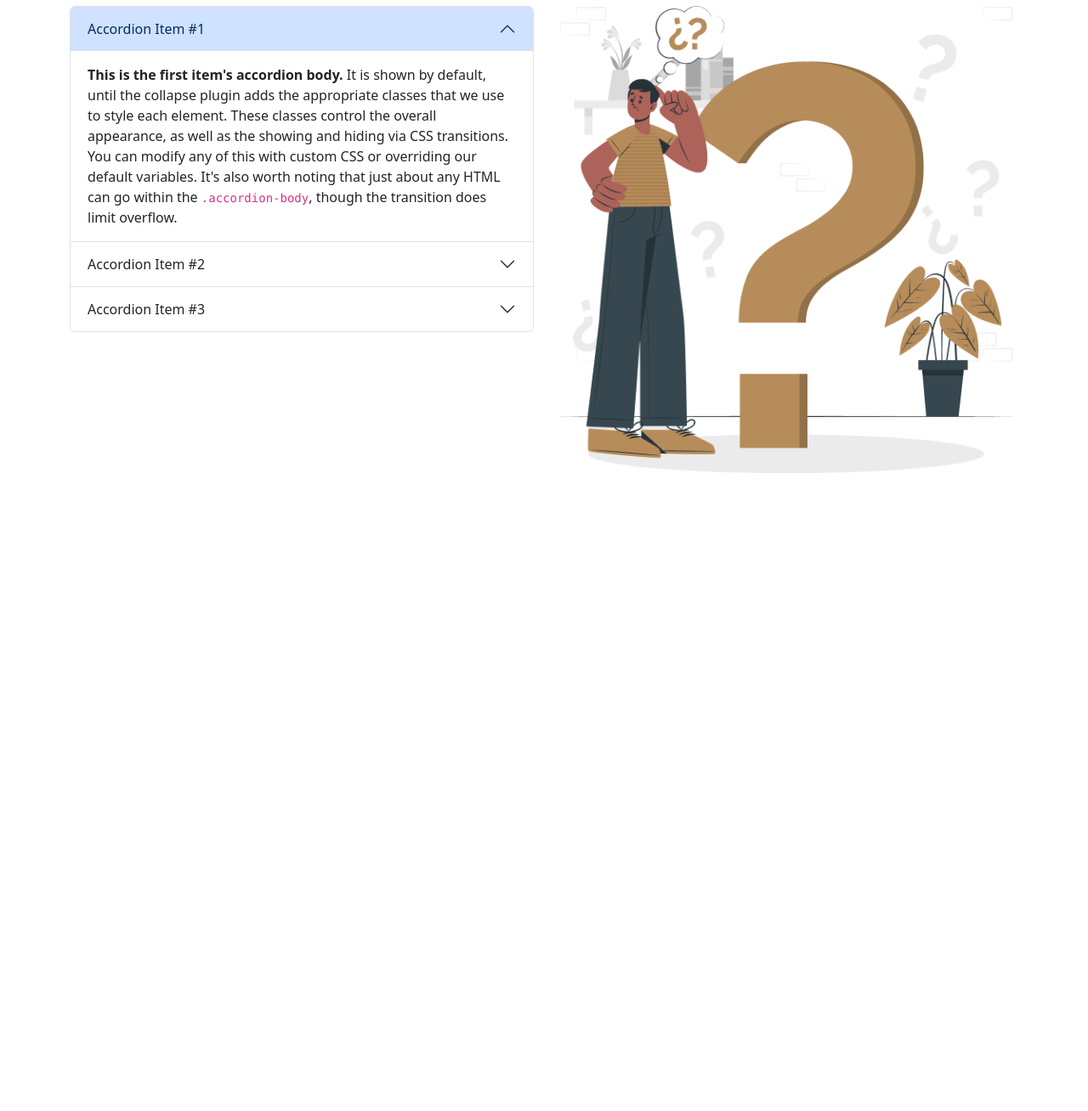
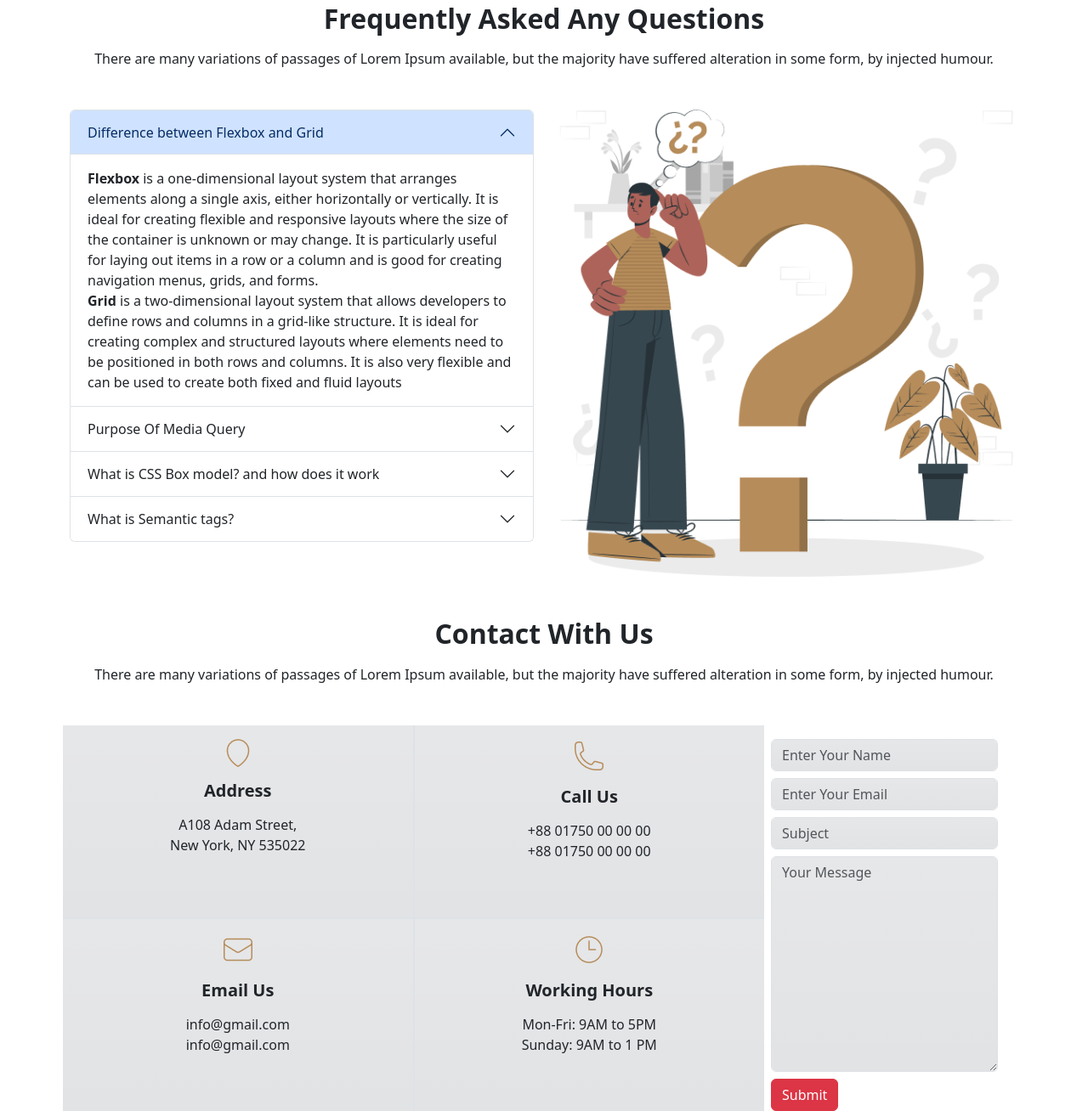
Before and after one commit to ras1k/legal-house-bootstrap, a plain HTML site: page index.html in a window 1280 px wide. Shown: the part 2835-4143 px from the top of the page at 85% size. Before the commit the page ends 3392 px from the top, so only its background shows below. Drawn offline with nearby package versions, Linux system fonts and the light colour scheme; a web font is replaced by a local one.

Commit message:
new section added

```diff
--- a/css/style.css
+++ b/css/style.css
@@ -8,18 +8,13 @@ body {
 .image{
     background-image: url(../images/banner.png);
     width: auto;
-    height: 550px;
+    height: 80vh;
     background-position: center;
 }
 
-/* .banner-container {
-    position: relative;
-    text-align: center;
-    color: white;
-  }
-.centered {
-    position: absolute;
-    top: 50%;
-    left: 50%;
-    transform: translate(-50%, -50%);
-  } */
+@media only screen and (max-width: 576px){
+    .image{
+        width: 100%;
+        height: 50vh;
+    }
+}
--- a/index.html
+++ b/index.html
@@ -185,10 +185,9 @@
         </section>
         <section class="container mt-5">
             <div class="text-center">
-                <div class="text-center">
+                <div class="text-center mb-5">
                     <h2 class="mb-3 fw-bold">What Our Client Say</h2>
-                    <p>There are many variations of passages of Lorem Ipsum available, but the majority have
-                        suffered alteration in some form, by injected humour.
+                    <p>There are many variations of passages of Lorem Ipsum available, but the majority have suffered alteration in some form, by injected humour.
                     </p>
                 </div>
                 <div id="carouselExampleCaptions" class="carousel slide" data-bs-ride="false">
@@ -200,21 +199,21 @@
                     <div class="carousel-inner" style="height: 50rem;">
                       <div class="carousel-item active" >
                         <img src="images/slider-1.jpg" class="d-block w-100" alt="...">
-                        <div class="carousel-caption d-none d-md-block">
-                            <img src="images/person.png" alt="">
-                          <h5>Awlad Hasan</h5>
-                          <h6>UI/UX Designer</h6>
-                          <p>Contrary to popular belief, Lorem Ipsum is not simply random text. It has roots in a piece of classical Latin
-                            literature from 45 BC, making it over 2000 years old. Richard McClintock, a Latin professor at Hampden-Sydney
-                            College in Virginia, looked up one of the more obscure Latin words, consectetur..</p>
+                        <div class="carousel-caption d-none d-md-block ">
+                                <img class="" src="images/person.png" alt="">
+                                <h5 class="mt-3 mb-3">Awlad Hasan</h5>
+                                <h6 class="mb-3">UI/UX Designer</h6>
+                                <p>Contrary to popular belief, Lorem Ipsum is not simply random text. It has roots in a piece of classical Latin
+                                  literature from 45 BC, making it over 2000 years old. Richard McClintock, a Latin professor at Hampden-Sydney
+                                  College in Virginia, looked up one of the more obscure Latin words, consectetur..</p>
                         </div>
                       </div>
                       <div class="carousel-item">
                         <img src="images/slider-2.jpg" class="d-block w-100" alt="...">
                         <div class="carousel-caption d-none d-md-block">
                             <img src="images/person.png" alt="">
-                            <h5>Awlad Hasan</h5>
-                            <h6>UI/UX Designer</h6>
+                            <h5 class="mb-3 mt-3">Awlad Hasan</h5>
+                            <h6 class="mb-3">UI/UX Designer</h6>
                             <p>Contrary to popular belief, Lorem Ipsum is not simply random text. It has roots in a piece of classical Latin
                               literature from 45 BC, making it over 2000 years old. Richard McClintock, a Latin professor at Hampden-Sydney
                               College in Virginia, looked up one of the more obscure Latin words, consectetur..</p>
@@ -224,8 +223,8 @@
                         <img src="images/slider-3.jpg" class="d-block w-100" alt="...">
                         <div class="carousel-caption d-none d-md-block">
                             <img src="images/person.png" alt="">
-                            <h5>Awlad Hasan</h5>
-                            <h6>UI/UX Designer</h6>
+                            <h5 class="mb-3 mt-3">Awlad Hasan</h5>
+                            <h6 class="mb-3">UI/UX Designer</h6>
                             <p>Contrary to popular belief, Lorem Ipsum is not simply random text. It has roots in a piece of classical Latin
                               literature from 45 BC, making it over 2000 years old. Richard McClintock, a Latin professor at Hampden-Sydney
                               College in Virginia, looked up one of the more obscure Latin words, consectetur..</p>
@@ -243,6 +242,7 @@
                   </div>
             </div>
         </section>
+
         <section class="container">
             <div class="text-center">
                 <h2 class="mb-3 fw-bold">Frequently Asked Any Questions</h2>
@@ -257,36 +257,51 @@
                         <div class="accordion-item">
                           <h2 class="accordion-header" id="headingOne">
                             <button class="accordion-button" type="button" data-bs-toggle="collapse" data-bs-target="#collapseOne" aria-expanded="true" aria-controls="collapseOne">
-                              Accordion Item #1
+                              Difference between Flexbox and Grid
                             </button>
                           </h2>
                           <div id="collapseOne" class="accordion-collapse collapse show" aria-labelledby="headingOne" data-bs-parent="#accordionExample">
                             <div class="accordion-body">
-                              <strong>This is the first item's accordion body.</strong> It is shown by default, until the collapse plugin adds the appropriate classes that we use to style each element. These classes control the overall appearance, as well as the showing and hiding via CSS transitions. You can modify any of this with custom CSS or overriding our default variables. It's also worth noting that just about any HTML can go within the <code>.accordion-body</code>, though the transition does limit overflow.
+                                <strong>Flexbox</strong> is a one-dimensional layout system that arranges elements along a single axis, either horizontally or vertically. It is ideal for creating flexible and responsive layouts where the size of the container is unknown or may change. It is particularly useful for laying out items in a row or a column and is good for creating navigation menus, grids, and forms. <br>
+                                <strong>Grid</strong> is a two-dimensional layout system that allows developers to define rows and columns in a grid-like structure. It is ideal for creating complex and structured layouts where elements need to be positioned in both rows and columns. It is also very flexible and can be used to create both fixed and fluid layouts
+
                             </div>
                           </div>
                         </div>
                         <div class="accordion-item">
                           <h2 class="accordion-header" id="headingTwo">
                             <button class="accordion-button collapsed" type="button" data-bs-toggle="collapse" data-bs-target="#collapseTwo" aria-expanded="false" aria-controls="collapseTwo">
-                              Accordion Item #2
+                              Purpose Of Media Query
                             </button>
                           </h2>
                           <div id="collapseTwo" class="accordion-collapse collapse" aria-labelledby="headingTwo" data-bs-parent="#accordionExample">
                             <div class="accordion-body">
-                              <strong>This is the second item's accordion body.</strong> It is hidden by default, until the collapse plugin adds the appropriate classes that we use to style each element. These classes control the overall appearance, as well as the showing and hiding via CSS transitions. You can modify any of this with custom CSS or overriding our default variables. It's also worth noting that just about any HTML can go within the <code>.accordion-body</code>, though the transition does limit overflow.
+                                <strong>Media queries</strong> are a feature of Cascading Style Sheets (CSS) that allow developers to modify the style and layout of web pages based on specific device characteristics, such as screen size, orientation, and resolution. The purpose of media queries is to provide a way to create responsive web designs that adapt to different devices and screen sizes, ensuring that the content is accessible and legible across a wide range of devices.
                             </div>
                           </div>
                         </div>
                         <div class="accordion-item">
                           <h2 class="accordion-header" id="headingThree">
                             <button class="accordion-button collapsed" type="button" data-bs-toggle="collapse" data-bs-target="#collapseThree" aria-expanded="false" aria-controls="collapseThree">
-                              Accordion Item #3
+                              What is CSS Box model? and how does it work
                             </button>
                           </h2>
                           <div id="collapseThree" class="accordion-collapse collapse" aria-labelledby="headingThree" data-bs-parent="#accordionExample">
                             <div class="accordion-body">
-                              <strong>This is the third item's accordion body.</strong> It is hidden by default, until the collapse plugin adds the appropriate classes that we use to style each element. These classes control the overall appearance, as well as the showing and hiding via CSS transitions. You can modify any of this with custom CSS or overriding our default variables. It's also worth noting that just about any HTML can go within the <code>.accordion-body</code>, though the transition does limit overflow.
+                                <strong>The CSS box model</strong> is a concept that defines how HTML elements are represented as rectangular boxes, with content, padding, borders, and margins. <br>
+                                <strong>The box model</strong> works by calculating the total width and height of an element based on its content, padding, border, and margin. For example, if an element has a width of 200px, a padding of 10px, a border of 1px, and a margin of 20px, its total width would be 242px (200px + 10px padding + 1px border + 20px margin on each side). The box model allows developers to control the size and spacing of elements on the page with precision, by adjusting the values of the content, padding, border, and margin properties in CSS.
+                            </div>
+                          </div>
+                        </div>
+                        <div class="accordion-item">
+                          <h2 class="accordion-header" id="headingFour">
+                            <button class="accordion-button collapsed" type="button" data-bs-toggle="collapse" data-bs-target="#collapseFour" aria-expanded="false" aria-controls="collapseFour">
+                              What is Semantic tags?
+                            </button>
+                          </h2>
+                          <div id="collapseFour" class="accordion-collapse collapse" aria-labelledby="headingFour" data-bs-parent="#accordionExample">
+                            <div class="accordion-body">
+                                <strong>Semantic tags</strong> in HTML are elements that convey meaning to the browser and to developers reading the code. They provide additional context about the content within the tags, which makes it easier for search engines to understand the content and helps screen readers to provide better accessibility for users with disabilities.
                             </div>
                           </div>
                         </div>
@@ -296,8 +311,49 @@
                     <img src="images/faq.png" class="w-100" alt="">
                 </div>
             </div>
+        </section>
+        <section class="container mt-5">
+            <div class="text-center">
+                <h2 class="mb-3 fw-bold">Contact With Us</h2>
+                <p>There are many variations of passages of Lorem Ipsum available, but the majority have suffered alteration in some form, by injected humour.
+                </p>
+            </div>
+            <div class="row mt-5 g-3">
+                <div class="row col-lg-9 row-cols-1 row-cols-lg-2 text-center">
+                    <div class="col p-3 border-bottom border-end bg-secondary-subtle bg-gradient bg-opacity-10">
+                        <img src="images/address.png" alt="">
+                        <h5 class="fw-bold mt-3 mb-3">Address</h5>
+                        <p>A108 Adam Street, <br> New York, NY 535022</p>
+                    </div>
+                    <div class="col p-3 border-bottom border-start bg-secondary-subtle bg-gradient bg-opacity-10">
+                        <img src="images/call.png" alt="">
+                        <h5 class="fw-bold mt-3 mb-3">Call Us</h5>
+                        <p>+88 01750 00 00 00 <br> +88 01750 00 00 00</p>
+                    </div>
+                    <div class="col p-3 border-top border-end bg-secondary-subtle bg-gradient bg-opacity-10">
+                        <img src="images/email.png" alt="">
+                        <h5 class="fw-bold mt-3 mb-3">Email Us</h5>
+                        <p>info@gmail.com <br>info@gmail.com</p>
+                    </div>
+                    <div class="col p-3 border-top border-start bg-secondary-subtle bg-gradient bg-opacity-10">
+                        <img src="images/time.png" alt="">
+                        <h5 class="fw-bold mt-3 mb-3">Working Hours</h5>
+                        <p>Mon-Fri: 9AM to 5PM <br> Sunday: 9AM to 1 PM</p>
+                    </div>
+                </div>
+                <div class="col-lg-3">
+                    <form action="">
+                        <input type="text" class="form-control mb-2 bg-secondary-subtle bg-gradient bg-opacity-10" placeholder="Enter Your Name" name="" id="">
+                        <input type="email" name="" placeholder="Enter Your Email" class="form-control mb-2 bg-secondary-subtle bg-gradient bg-opacity-10" id="">
+                        <input type="text" name="" placeholder="Subject" class="form-control mb-2 bg-secondary-subtle bg-gradient bg-opacity-10" id="">
+                        <textarea name="" class="form-control mb-2 bg-secondary-subtle bg-gradient bg-opacity-10" placeholder="Your Message" id="" cols="30" rows="10"></textarea>
+                        <button class="btn btn-danger opacity-10">Submit</button>
+                    </form>
+                </div>
+            </div>
+        </section>
 
-        </section>
+
     </main>
 
     <!-- footer starts -->
```
